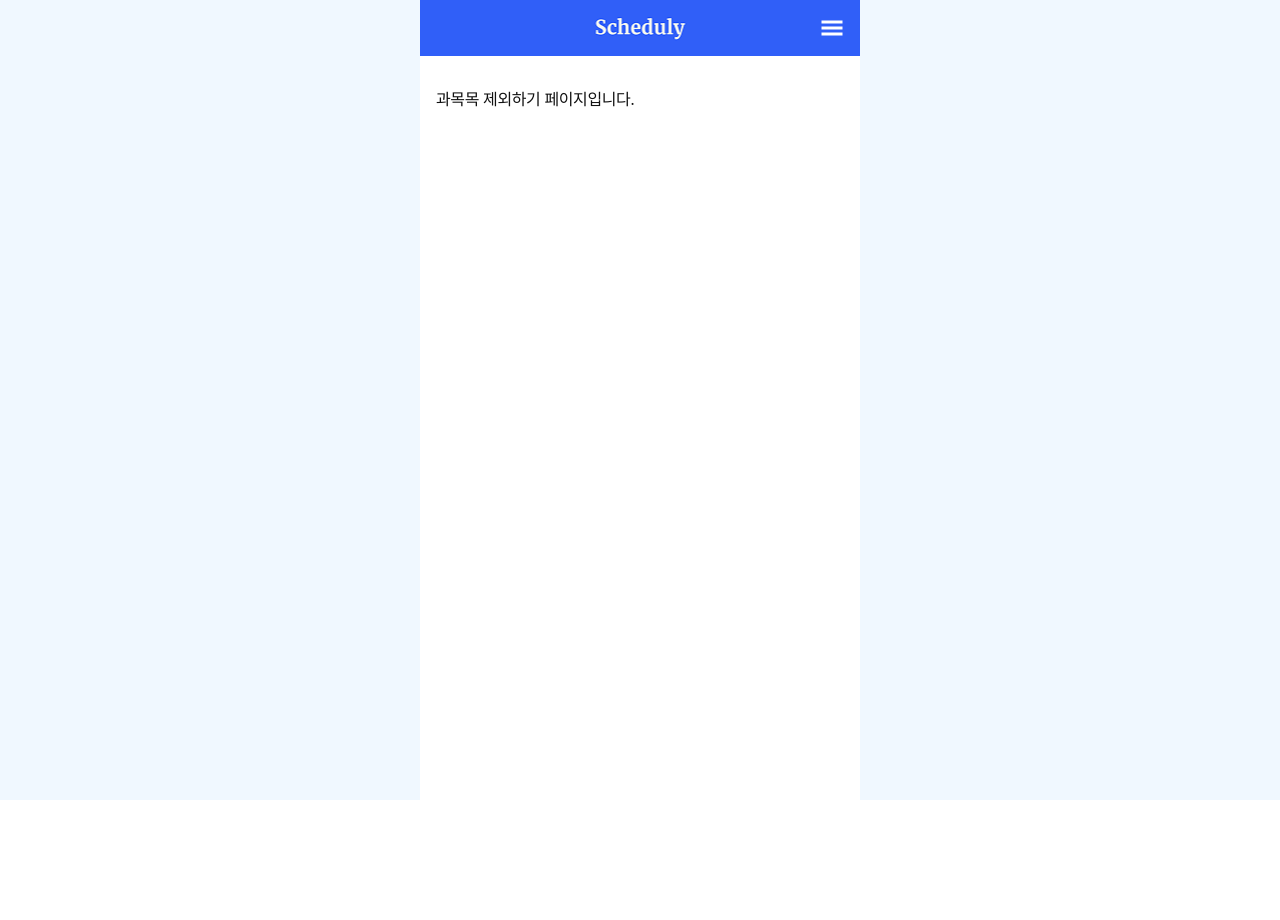
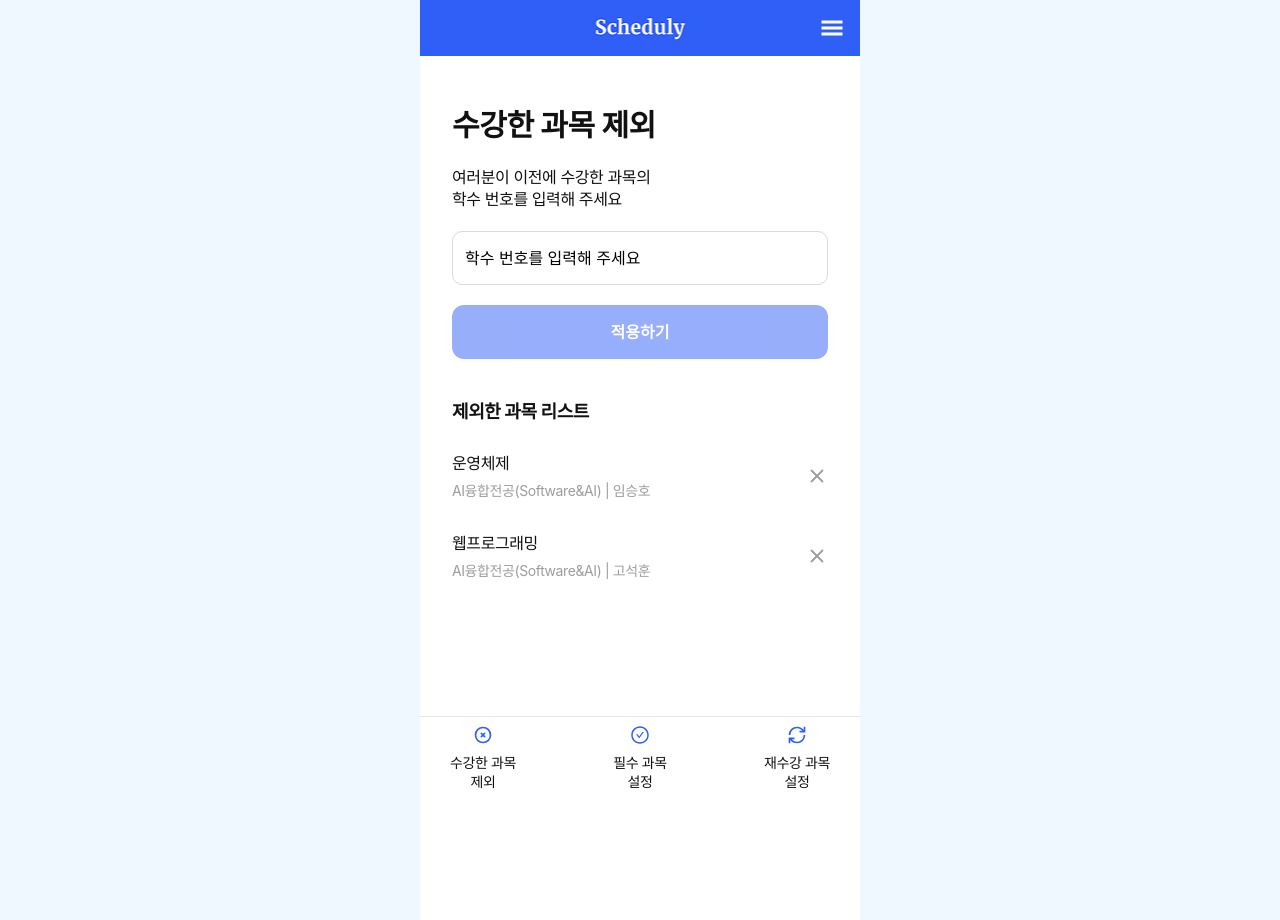
Before and after one commit to tlstkdgus/FE, a React (Create React App) app: page /exclude in a window 1280 px wide. Before the commit the page ends 800 px from the top, so only its background shows below. Built offline with nearby package versions, Linux system fonts and the light colour scheme; a web font is replaced by a local one.

Commit message:
feat: 수강한 과목 제외 UI 구현

```diff
--- a/src/pages/Exclude.jsx
+++ b/src/pages/Exclude.jsx
@@ -1,3 +1,189 @@
+import React, { useState } from "react";
+import styled from "styled-components";
+import { HiOutlineX } from "react-icons/hi";
+import NavBarComponent from "../Components/NavBar";
+
+const SUBJECTS = {
+  "V41009201": { name: "운영체제", desc: "AI융합전공(Software&AI) | 임승호" },
+  "T07201201": { name: "컴퓨터논리개론", desc: "AI융합전공(Software&AI) | 김영란" },
+  "T02253601": { name: "웹프로그래밍", desc: "AI융합전공(Software&AI) | 고석훈" },
+  "T07403201": { name: "종합설계", desc: "AI융합전공(Software&AI) | 고석훈" },
+};
+
+const Container = styled.div`
+  width: 100%;
+  max-width: 440px;
+  margin: 0 auto;
+  min-height: 100vh;
+  background: var(--white);
+  display: flex;
+  flex-direction: column;
+  padding-bottom: 0;
+`;
+
+const Inner = styled.div`
+  width: 100%;
+  padding: 0 16px;
+  box-sizing: border-box;
+`;
+
+const Label = styled.div`
+  font-size: var(--display-medium);
+  font-weight: var(--font-weight-bold);
+  margin-bottom: 20px;
+  color: var(--black);
+  margin-top: 16px;
+`;
+
+const Description = styled.div`
+  font-size: var(--body-default);
+  color: var(--black);
+  margin-bottom: 20px;
+`;
+
+const Input = styled.input`
+  width: 100%;
+  padding: 16px 12px;
+  border-radius: 10px;
+  border: 1.5px solid var(--gray);
+  background: var(--white);
+  font-size: var(--body-default);
+  margin-bottom: 20px;
+`;
+
+const SelectedBox = styled.div`
+  background: var(--subcolor);
+  border-radius: 12px;
+  padding: 14px 12px;
+  margin-bottom: 24px;
+  border: 1.5px solid var(--brand);
+  color: var(--black);
+  transition: 0.2s;
+  margin-bottom: 20px;
+`;
+
+const Button = styled.button`
+  width: 100%;
+  padding: 16px 0;
+  background: var(--brand);
+  color: var(--white);
+  border-radius: 12px;
+  font-size: var(--body-button-default);
+  font-weight: var(--font-weight-bold);
+  margin-bottom: 40px;
+  margin-top: 0;
+  transition: 0.2s;
+  opacity: ${({ disabled }) => (disabled ? 0.5 : 1)};
+`;
+
+const ListTitle = styled.div`
+  font-size: var(--title-h4);
+  font-weight: var(--font-weight-bold);
+  margin-bottom: 28px;
+`;
+
+const ExcludeList = styled.div`
+  display: flex;
+  flex-direction: column;
+  gap: 32px;
+  margin-bottom: 60px;
+`;
+
+const ExcludeItem = styled.div`
+  display: flex;
+  align-items: center;
+  justify-content: space-between;
+`;
+
+const ItemInfo = styled.div`
+  display: flex;
+  flex-direction: column;
+  row-gap: 6px;
+`;
+
+const SubText = styled.div`
+  font-size: var(--body-small);
+  color: var(--subtext);
+`;
+
+const RemoveButton = styled.button`
+  background: none;
+  border: none;
+  padding: 0 0 0 12px;
+  display: flex;
+  align-items: center;
+  cursor: pointer;
+`;
+
 export default function Exclude() {
-  return <p>과목목 제외하기 페이지입니다.</p>;
+  const [input, setInput] = useState("");
+  const [selected, setSelected] = useState(null);
+  const [excludeList, setExcludeList] = useState([
+    { name: "운영체제", desc: "AI융합전공(Software&AI) | 임승호" },
+    { name: "웹프로그래밍", desc: "AI융합전공(Software&AI) | 고석훈" },
+  ]);
+
+  React.useEffect(() => {
+    if (SUBJECTS[input.trim()]) {
+      setSelected(SUBJECTS[input.trim()]);
+    } else {
+      setSelected(null);
+    }
+  }, [input]);
+
+  const handleApply = () => {
+    if (selected) {
+      setExcludeList(list => [...list, selected]);
+      setInput("");
+      setSelected(null);
+    }
+  };
+
+  const handleRemove = idx => {
+    setExcludeList(list => list.filter((_, i) => i !== idx));
+  };
+
+  return (
+    <Container>
+      <Inner>
+        <Label>수강한 과목 제외</Label>
+        <Description>
+          여러분이 이전에 수강한 과목의<br />
+          학수 번호를 입력해 주세요
+        </Description>
+        <Input
+          placeholder="학수 번호를 입력해 주세요"
+          value={input}
+          onChange={e => setInput(e.target.value)}
+        />
+        {selected && (
+          <SelectedBox>
+            <div>{selected.name}</div>
+            <SubText>{selected.desc}</SubText>
+          </SelectedBox>
+        )}
+        <Button
+          onClick={handleApply}
+          disabled={!selected}
+        >
+          적용하기
+        </Button>
+        <ListTitle>제외한 과목 리스트</ListTitle>
+        <ExcludeList>
+          {excludeList.map((item, idx) => (
+            <ExcludeItem key={idx}>
+              <ItemInfo>
+                <div>{item.name}</div>
+                <SubText>{item.desc}</SubText>
+              </ItemInfo>
+              <RemoveButton onClick={() => handleRemove(idx)} aria-label="삭제">
+                <HiOutlineX size={22} color="var(--subtext)" />
+              </RemoveButton>
+            </ExcludeItem>
+          ))}
+        </ExcludeList>
+      </Inner>
+      <NavBarComponent />
+    </Container>
+  );
 }
```
